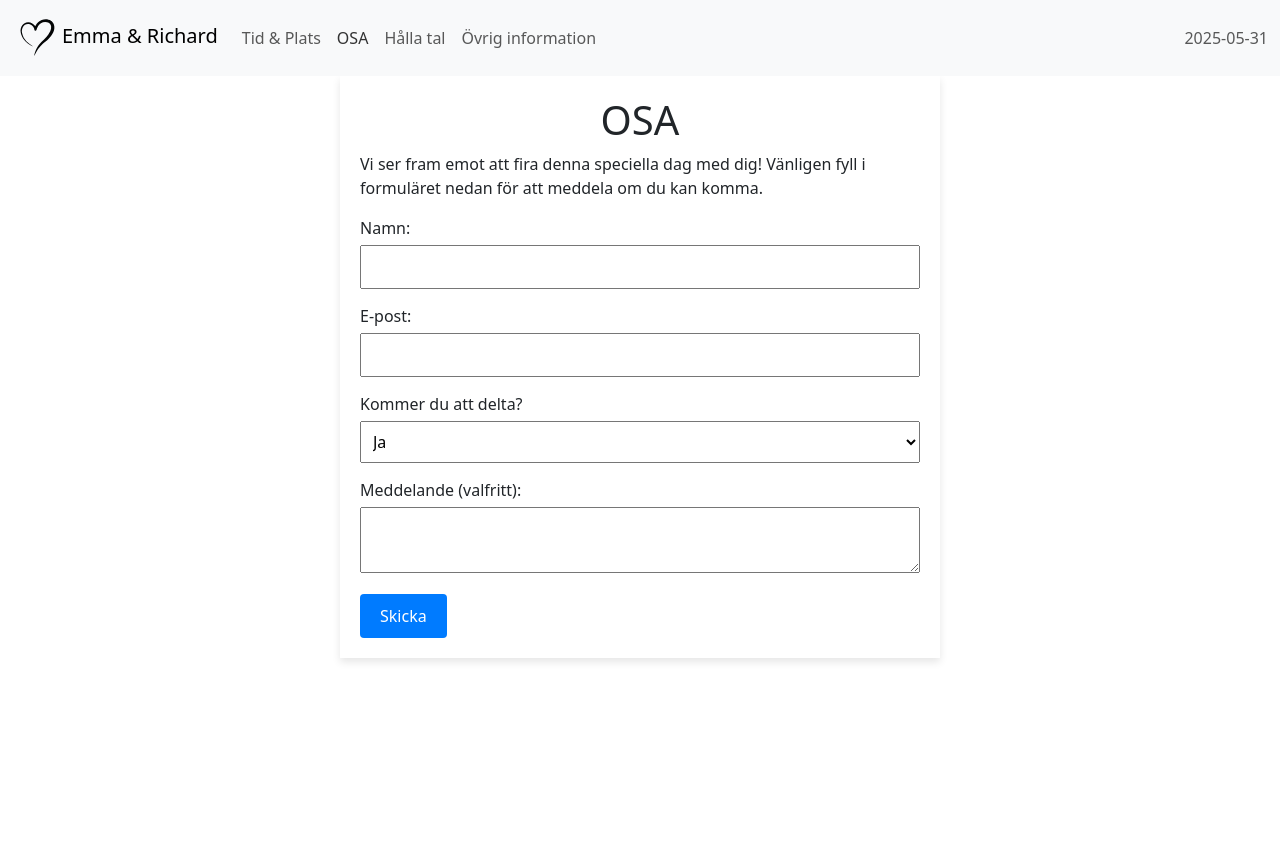
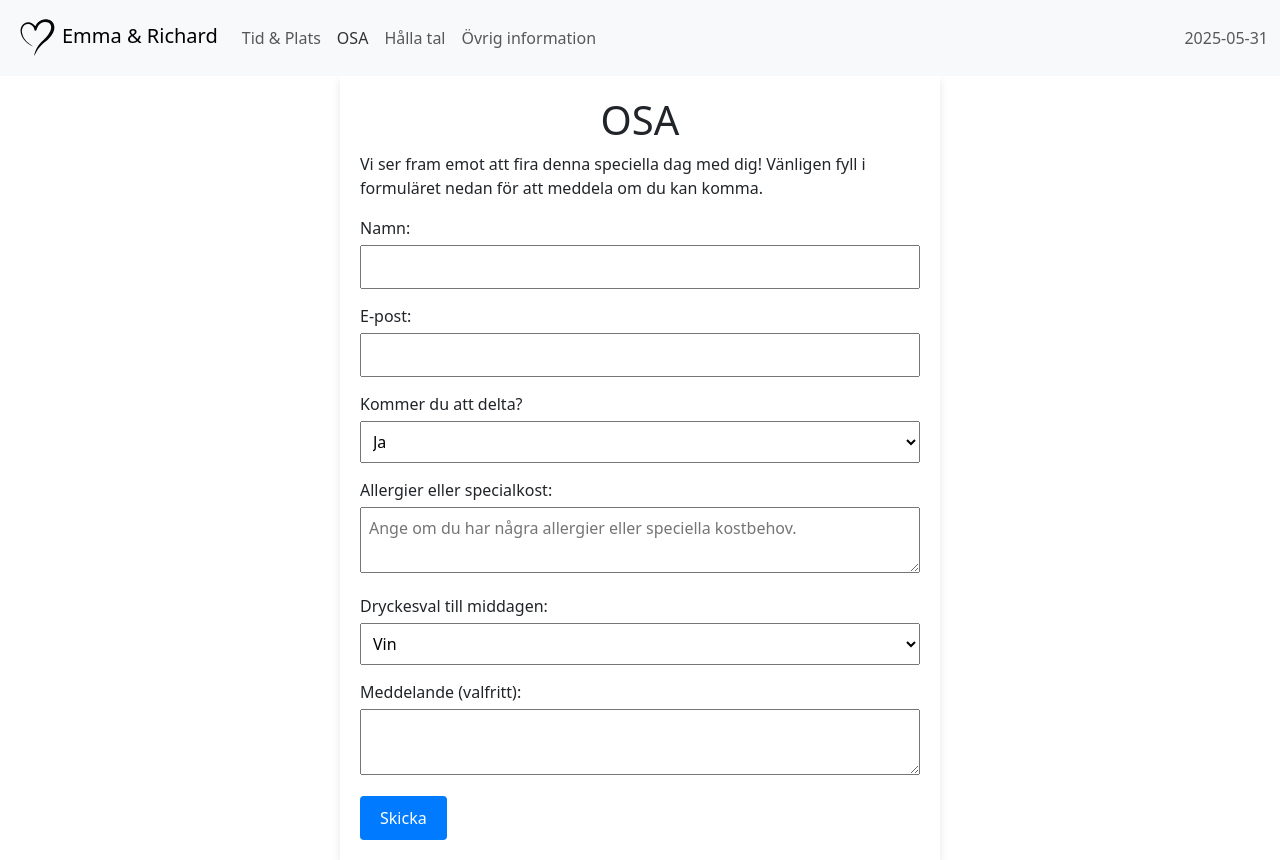
Before and after one commit to richarduggelberg/wedding, a React (Vite) app: page / in a window 1280 px wide. Both pictures are taken after a click on the link "OSA". Before the commit the page ends 800 px from the top, so only its background shows below. Built offline with nearby package versions, Linux system fonts and the light colour scheme.

Commit message:
add sections to rsvp

```diff
--- a/src/components/RsvpPage.tsx
+++ b/src/components/RsvpPage.tsx
@@ -59,6 +59,43 @@ const RsvpPage = () => {
             <option value="no">Nej</option>
           </select>
         </div>
+
+        {/* Section for allergies */}
+        <div style={{ marginBottom: "15px" }}>
+          <label
+            htmlFor="allergies"
+            style={{ display: "block", marginBottom: "5px" }}
+          >
+            Allergier eller specialkost:
+          </label>
+          <textarea
+            id="allergies"
+            name="allergies"
+            style={{ width: "100%", padding: "8px", boxSizing: "border-box" }}
+            placeholder="Ange om du har några allergier eller speciella kostbehov."
+          ></textarea>
+        </div>
+
+        {/* Section for drink preferences */}
+        <div style={{ marginBottom: "15px" }}>
+          <label
+            htmlFor="drinks"
+            style={{ display: "block", marginBottom: "5px" }}
+          >
+            Dryckesval till middagen:
+          </label>
+          <select
+            id="drinks"
+            name="drinks"
+            style={{ width: "100%", padding: "8px", boxSizing: "border-box" }}
+          >
+            <option value="wine">Vin</option>
+            <option value="beer">Öl</option>
+            <option value="nonAlcoholic">Alkoholfritt</option>
+            <option value="noPreference">Ingen preferens</option>
+          </select>
+        </div>
+
         <div style={{ marginBottom: "15px" }}>
           <label
             htmlFor="message"
```
